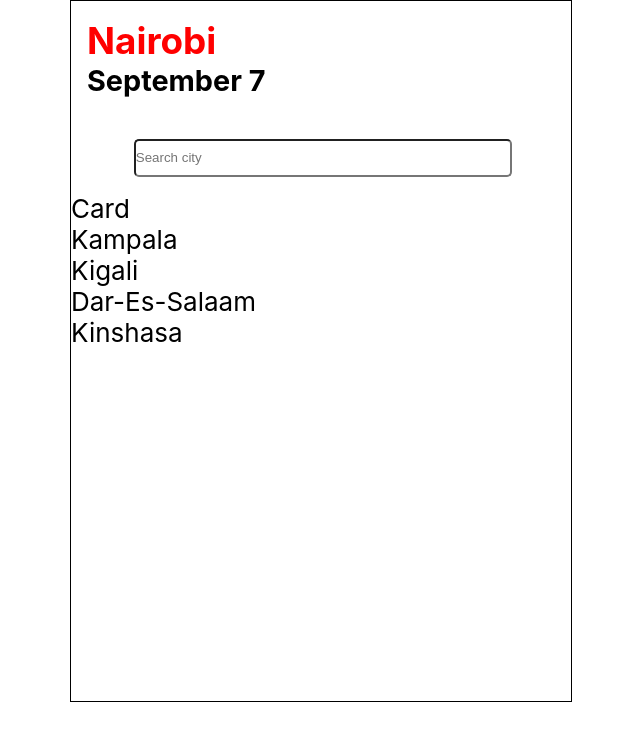
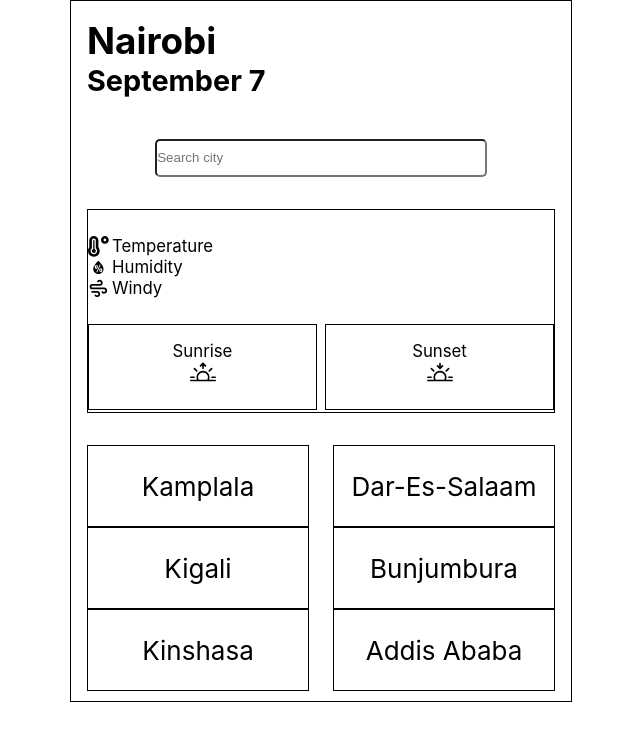
Before and after one commit to jmoseka/weather-app, a React (Create React App) app: page / in a window 1280 px wide. Shown: the top 730 px of the page, without its empty margins (319-959 px from the left). Built offline with nearby package versions, Linux system fonts and the light colour scheme.

Commit message:
Add basic styling

```diff
--- a/package.json
+++ b/package.json
@@ -3,11 +3,16 @@
   "version": "0.1.0",
   "private": true,
   "dependencies": {
+    "@fortawesome/fontawesome-svg-core": "^6.1.1",
+    "@fortawesome/free-regular-svg-icons": "^6.1.1",
+    "@fortawesome/free-solid-svg-icons": "^6.1.1",
+    "@fortawesome/react-fontawesome": "^0.1.18",
     "@testing-library/jest-dom": "^5.16.4",
     "@testing-library/react": "^13.3.0",
     "@testing-library/user-event": "^13.5.0",
     "react": "^18.2.0",
     "react-dom": "^18.2.0",
+    "react-icons": "^4.4.0",
     "react-scripts": "5.0.1",
     "web-vitals": "^2.1.4"
   },
--- a/src/Components/Home/Home.css
+++ b/src/Components/Home/Home.css
@@ -1,5 +1,7 @@
+.home {
+    padding: 1rem;
+}
 .main-head {
-    padding: 1rem;
     height: 10rem;
     display: flex;
     flex-direction: column;
@@ -9,7 +11,6 @@
     padding: 0;
     margin: 0;
     line-height: 3rem;
-    color: red;
     font-size: 2.3rem;
 }
 .date {
@@ -20,14 +21,16 @@
 }
 
 .search-box {
-    align-self: center;
-    width: 80%;
+    display: flex;
+    justify-content: center;
+    align-content: center;
+    width: 100%;
 }
 
 .search-input {
     padding: 0.6rem 0rem 0.6rem 0rem;
     outline: 0;
     border-radius: 5px;
-    width: 100%;
+    width: 70%;
 
 }
--- a/src/Components/Home/WeatherCard/Card.css
+++ b/src/Components/Home/WeatherCard/Card.css
@@ -0,0 +1,63 @@
+.card {
+    border: 1px solid black;
+    margin-top: 2rem;
+}
+
+.weather-list {
+    list-style: none;
+    padding: 0;
+}
+
+/*card weather list icons and text*/
+.weather-list li {
+    display: flex;
+    align-items: center;
+}
+
+.weather-list li p {
+    margin: 0 0 0 0.2rem;
+    font-size: 1.05rem;
+}
+
+.card-icon {
+    display: flex;
+    align-items: center;
+    font-size: 1.3rem;
+
+}
+
+/* Sunrise and sunset group*/
+.sun-display {
+    display: flex;
+    gap: 0.5rem;
+}
+
+.sunrise, .sunset {
+    width: 50%;
+    text-align: center;
+    border: 1px solid black;
+    padding: 1rem;
+    margin-bottom: 2px;
+}
+
+.sunrise p, .sunset p {
+    font-size: 1.05rem;
+    margin: 0;
+}
+
+/*styling cities*/
+.cities {
+    display: flex;
+    justify-content: space-between;
+    flex-wrap: wrap;
+    padding: 2rem 0 2rem 0;
+}
+
+.card-country {
+    display: flex;
+    align-items: center;
+    justify-content: center;
+    width: 47%;
+    height: 5rem;
+    border: 1px solid black;
+}
--- a/src/Components/Home/WeatherCard/Card.js
+++ b/src/Components/Home/WeatherCard/Card.js
@@ -1,8 +1,67 @@
 import React from 'react';
+import './Card.css';
+import { WiHumidity } from 'react-icons/wi';
+import { FaTemperatureHigh } from 'react-icons/fa';
+import { RiWindyFill } from 'react-icons/ri';
+import { BsSunrise, BsSunset } from 'react-icons/bs';
 
 function Card() {
   return (
-    <div>Card</div>
+    <div>
+      <div className="card">
+        <div className="card-body-2">
+          <ul className="weather-list">
+            <li>
+              <div className="card-icon"><FaTemperatureHigh /></div>
+              <p>Temperature</p>
+            </li>
+            <li>
+              <div className="card-icon"><WiHumidity /></div>
+              <p>Humidity</p>
+
+            </li>
+            <li className="card-icon">
+              <div className="card-icon"><RiWindyFill /></div>
+              <p>Windy</p>
+
+            </li>
+          </ul>
+
+          <div className="sun-display">
+            <div className="sunrise">
+              <p>Sunrise</p>
+              <BsSunrise />
+            </div>
+            <div className="sunset">
+              <p>Sunset</p>
+              <BsSunset />
+            </div>
+          </div>
+
+        </div>
+      </div>
+
+      <section className="cities">
+        <div className="card-country">
+          Kamplala
+        </div>
+        <div className="card-country">
+          Dar-Es-Salaam
+        </div>
+        <div className="card-country">
+          Kigali
+        </div>
+        <div className="card-country">
+          Bunjumbura
+        </div>
+        <div className="card-country">
+          Kinshasa
+        </div>
+        <div className="card-country">
+          Addis Ababa
+        </div>
+      </section>
+    </div>
   );
 }
 
--- a/src/Components/Home/home.js
+++ b/src/Components/Home/home.js
@@ -1,16 +1,17 @@
 import React from 'react';
+import Card from './WeatherCard/Card';
 import './Home.css';
-import Card from './WeatherCard/Card';
 
 function Home() {
   return (
     <div className="home">
       <div className="main-head">
         <div className="main-time">
-          <h1 className="region">Nairobi</h1>
-          <h2 className="date">September 7</h2>
+          <div>
+            <h1 className="region">Nairobi</h1>
+            <h2 className="date">September 7</h2>
+          </div>
         </div>
-
         <div className="search-box">
           <input className="search-input" placeholder="Search city" />
         </div>
@@ -18,20 +19,6 @@ function Home() {
 
       <Card />
 
-      <div className="list-countries">
-        <div>
-          Kampala
-        </div>
-        <div>
-          Kigali
-        </div>
-        <div>
-          Dar-Es-Salaam
-        </div>
-        <div>
-          Kinshasa
-        </div>
-      </div>
     </div>
   );
 }
```
Also changed, not shown: 1 other file (tests, documents, lock files or other folders).
